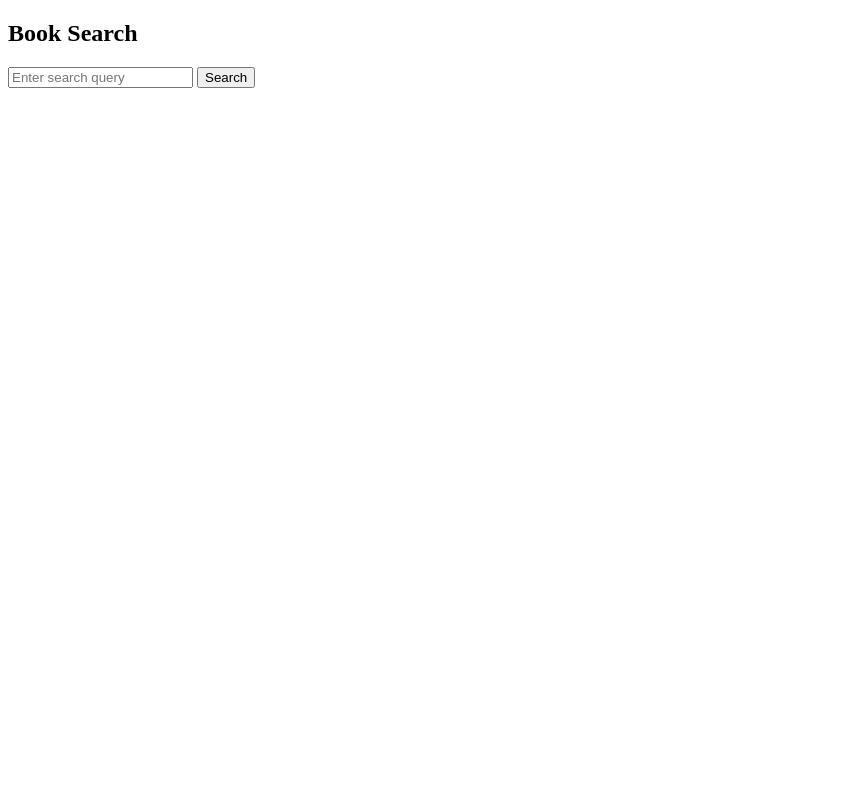
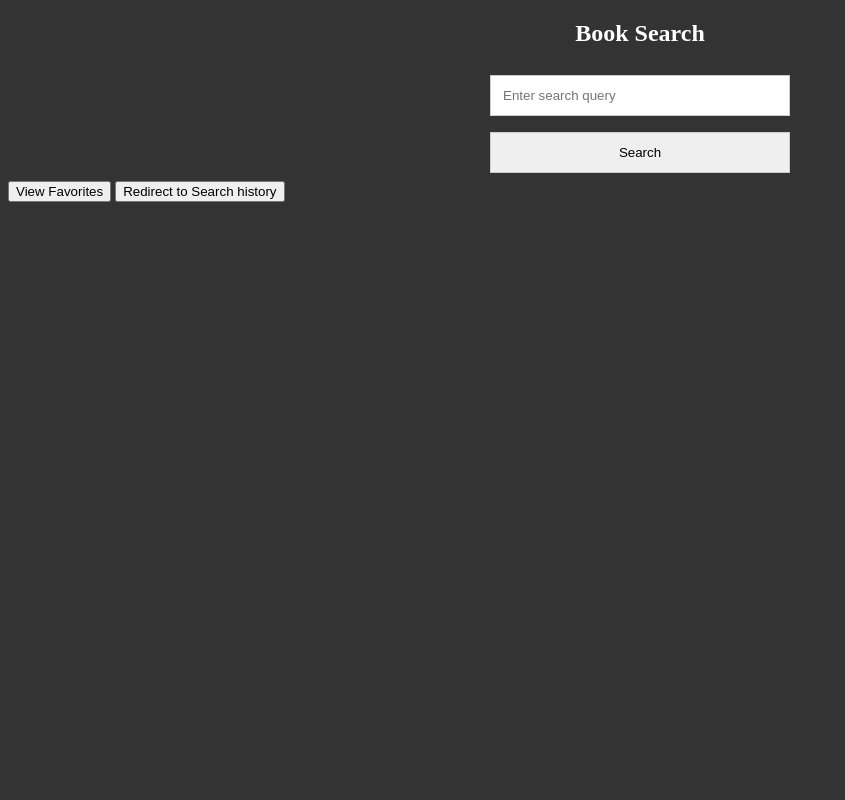
Before and after one commit to sunRyzen/Entertainment-Database, a PHP site: page /books/app.php in a window 1280 px wide. Shown: the whole page, without its empty margins (0-845 px from the left). Run offline with PHP 8.4, Linux system fonts and the light colour scheme.

Commit message:
Update app.php

```diff
--- a/capstone/books/app.php
+++ b/capstone/books/app.php
@@ -1,7 +1,57 @@
-<!DOCTYPE html>
-<html>
-<head>
+
   <title>Book Search</title>
+  <style>
+<!-- Bootstrap CSS -->
+    <link rel="stylesheet" href="https://maxcdn.bootstrapcdn.com/bootstrap/4.0.0/css/bootstrap.min.css">
+
+    <style>
+        h1 {
+            text-align: center;
+        }
+
+        h2 {
+            text-align: center;
+            padding: 12px;
+            margin: 8px 0;
+        }
+
+        body {
+            background-color: #333;
+			color: #FFF;
+        }
+
+        form {
+            width: 300px;
+            margin: 0 auto;
+        }
+
+        input[type=text], input[type=submit] {
+            width: 100%;
+            padding: 12px;
+            margin: 8px 0;
+            display: inline-block;
+            border: 1px solid #ccc;
+            box-sizing: border-box;
+        }
+
+        .light-mode {
+            background-color: white;
+            color: #000;
+        }
+
+        .light-mode input[type=text], .light-mode input[type=submit] {
+            border: 1px solid #333;
+        }
+
+        .light-mode table thead th {
+            background-color: #f8f9fa;
+            color: #000;
+        }
+
+        .light-mode .text-danger {
+            color: red;
+        }
+    </style>
 </head>
 <body>
   <h2>Book Search</h2>
@@ -9,5 +59,7 @@
     <input type="text" name="query" placeholder="Enter search query">
     <input type="submit" value="Search">
   </form>
+<a href="favorites.php"><button>View Favorites</button></a>
+  <a href="http://elvis.rowan.edu/~rejisa33/search-history.php"><button>Redirect to Search history</button></a>
 </body>
 </html>
```
